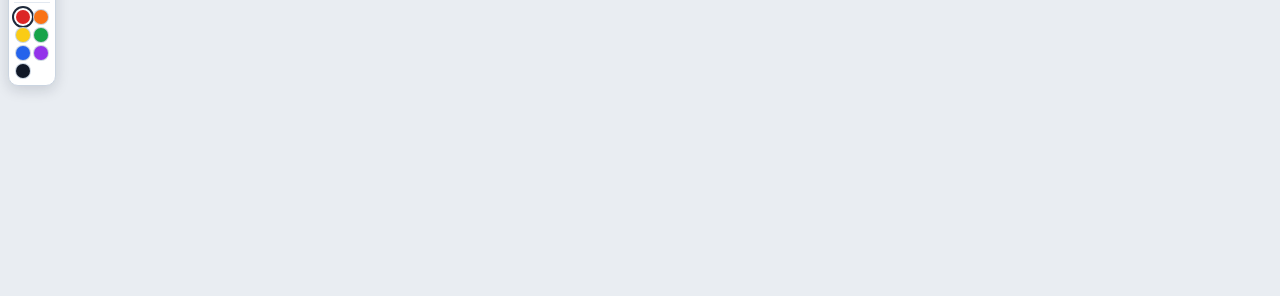
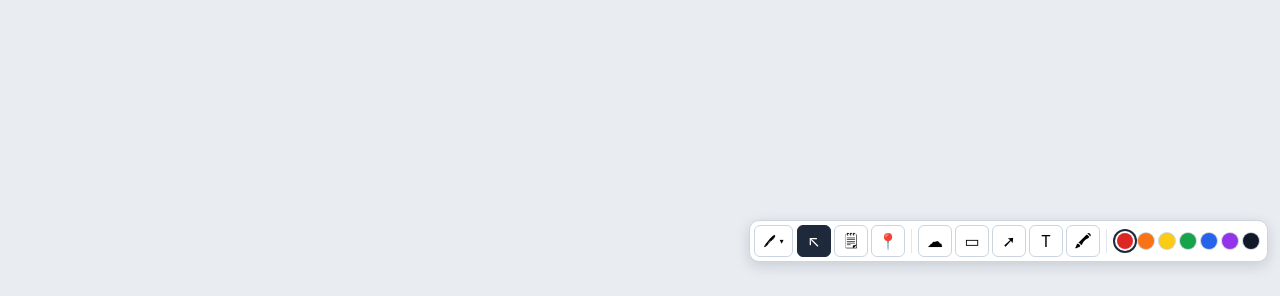
Before and after one commit to vinhluong98-ops/INFOR, a plain HTML site: page index.html in a window 1280 px wide. Shown: the part 504-800 px from the top of the page. Drawn offline with Linux system fonts and the light colour scheme.

Commit message:
Thanh công cụ vẽ nằm ngang góc dưới phải, có nút ẩn/hiện (phím B)
Co-Authored-By: Claude Sonnet 5.5 <noreply@anthropic.com>
Claude-Session: https://claude.ai/code/session_0127wDHqiZc2fBrfnSTTTBm4

```diff
--- a/app.js
+++ b/app.js
@@ -402,6 +402,7 @@ window.addEventListener("keydown", (e) => {
   if (editMode && sel.size && (e.key === "Delete" || e.key === "Backspace")) { e.preventDefault(); deleteSelection(); return; }
   if (editMode && sel.size && e.key.startsWith("Arrow")) { e.preventDefault(); nudgeSel(e.key, e.shiftKey ? 100 : 10); return; }
   if (e.ctrlKey || e.metaKey || e.altKey) return;
+  if (!e.ctrlKey && !e.metaKey && e.key.toLowerCase() === "b") { $("#dbToggle").click(); return; }
   if (e.key === " ") spaceDown = true;
   if (e.shiftKey && (e.key === "!" || e.code === "Digit1")) { e.preventDefault(); fitAll(); }
   else if (e.key === "v" || e.key === "V") setTool("select");
@@ -1451,4 +1452,11 @@ function afterAuthReady() {
   else { $("#emptyMsg").textContent = "Đăng nhập rồi dán link thư mục dự án."; $("#folderBox").classList.remove("hidden"); $("#btnLogin").onclick = () => ensureToken(); }
 }
 start();
+(function () {
+  const db = $("#drawbar"), tg = $("#dbToggle");
+  const set = (m) => { db.classList.toggle("min", m); tg.textContent = m ? "🖊 ▴" : "🖊 ▾"; try { localStorage.setItem("pb_dbmin", m ? "1" : "0"); } catch (e) {} };
+  tg.addEventListener("click", () => set(!db.classList.contains("min")));
+  let m = false; try { m = localStorage.getItem("pb_dbmin") === "1"; } catch (e) {}
+  set(m);
 })();
+})();
--- a/index.html
+++ b/index.html
@@ -4,7 +4,7 @@
 <meta charset="utf-8">
 <meta name="viewport" content="width=device-width, initial-scale=1, maximum-scale=1">
 <title>Project Board</title>
-<link rel="stylesheet" href="style.css?v=7">
+<link rel="stylesheet" href="style.css?v=8">
 <script src="config.js?v=7"></script>
 <script src="https://accounts.google.com/gsi/client" async defer></script>
 </head>
@@ -41,6 +41,8 @@
   <div id="rList"></div>
 </aside>
 <div id="drawbar">
+  <button id="dbToggle" title="Ẩn / hiện thanh công cụ (B)">🖊 ▾</button>
+  <div id="dbTools">
   <button data-tool="select" class="on" title="Chọn / kéo (V)">↖</button>
   <button data-tool="note" title="Ghi chú dán (N)">🗒</button>
   <button data-tool="pin" title="Ghim lên trang (P)">📍</button>
@@ -52,6 +54,7 @@
   <button data-tool="hl" title="Tô highlight (H) – kéo vùng cần tô">🖍</button>
   <span class="dsep"></span>
   <div id="colors"></div>
+  </div>
 </div>
 <div id="bars">
   <div id="editbar" class="bar hidden">
@@ -83,6 +86,6 @@
 <div id="status"></div>
 <div id="zoomInfo"></div>
 <script src="lib/pdf.min.js?v=7"></script>
-<script src="app.js?v=7"></script>
+<script src="app.js?v=8"></script>
 </body>
 </html>
--- a/style.css
+++ b/style.css
@@ -142,12 +142,14 @@ button.on{background:#1e293b;color:#fff;border-color:#1e293b}
 #guides .gh2{position:absolute;left:0;right:0;height:0;border-top:1px dashed #e11d48}
 /* thanh công cụ */
 #layoutSel{font:inherit;border:1px solid #cbd5e1;border-radius:6px;padding:3px 4px;max-width:170px;background:#fff}
-#drawbar{position:fixed;left:8px;top:50%;transform:translateY(-50%);z-index:16;display:flex;flex-direction:column;gap:3px;background:#fff;border:1px solid #cbd5e1;border-radius:10px;padding:5px;box-shadow:0 4px 14px rgba(15,23,42,.15)}
-#drawbar button{width:34px;height:32px;padding:0;font-size:16px}
-body:has(#side:not(.hidden)) #drawbar{left:330px}
-.dsep{height:1px;background:#e2e8f0;margin:2px 0}
-#colors{display:grid;grid-template-columns:1fr 1fr;gap:4px;padding:2px}
-#colors i{width:14px;height:14px;border-radius:50%;cursor:pointer;display:block;box-shadow:0 0 0 1px #cbd5e1;margin:auto}
+#drawbar{position:fixed;right:12px;bottom:34px;z-index:16;display:flex;flex-direction:row;align-items:center;gap:4px;background:#fff;border:1px solid #cbd5e1;border-radius:10px;padding:4px;box-shadow:0 4px 14px rgba(15,23,42,.15)}
+#dbTools{display:flex;flex-direction:row;align-items:center;gap:3px}
+#drawbar button{height:32px;padding:0;font-size:16px;min-width:34px}
+#drawbar button#dbToggle{font-size:13px;padding:0 8px;white-space:nowrap}
+#drawbar.min #dbTools{display:none}
+.dsep{width:1px;height:24px;background:#e2e8f0;margin:0 3px}
+#colors{display:grid;grid-template-columns:repeat(7,1fr);gap:5px;padding:2px 4px}
+#colors i{width:16px;height:16px;border-radius:50%;cursor:pointer;display:block;box-shadow:0 0 0 1px #cbd5e1;margin:auto}
 #colors i.on{box-shadow:0 0 0 2px #fff,0 0 0 4px #1e293b}
 #bars{position:fixed;bottom:58px;left:50%;transform:translateX(-50%);z-index:18;display:flex;flex-direction:column-reverse;align-items:center;gap:6px;pointer-events:none}
 .bar{pointer-events:auto;display:flex;align-items:center;gap:4px;background:#fff;border:1px solid #cbd5e1;border-radius:10px;padding:5px 8px;box-shadow:0 4px 14px rgba(15,23,42,.18);white-space:nowrap}
```
